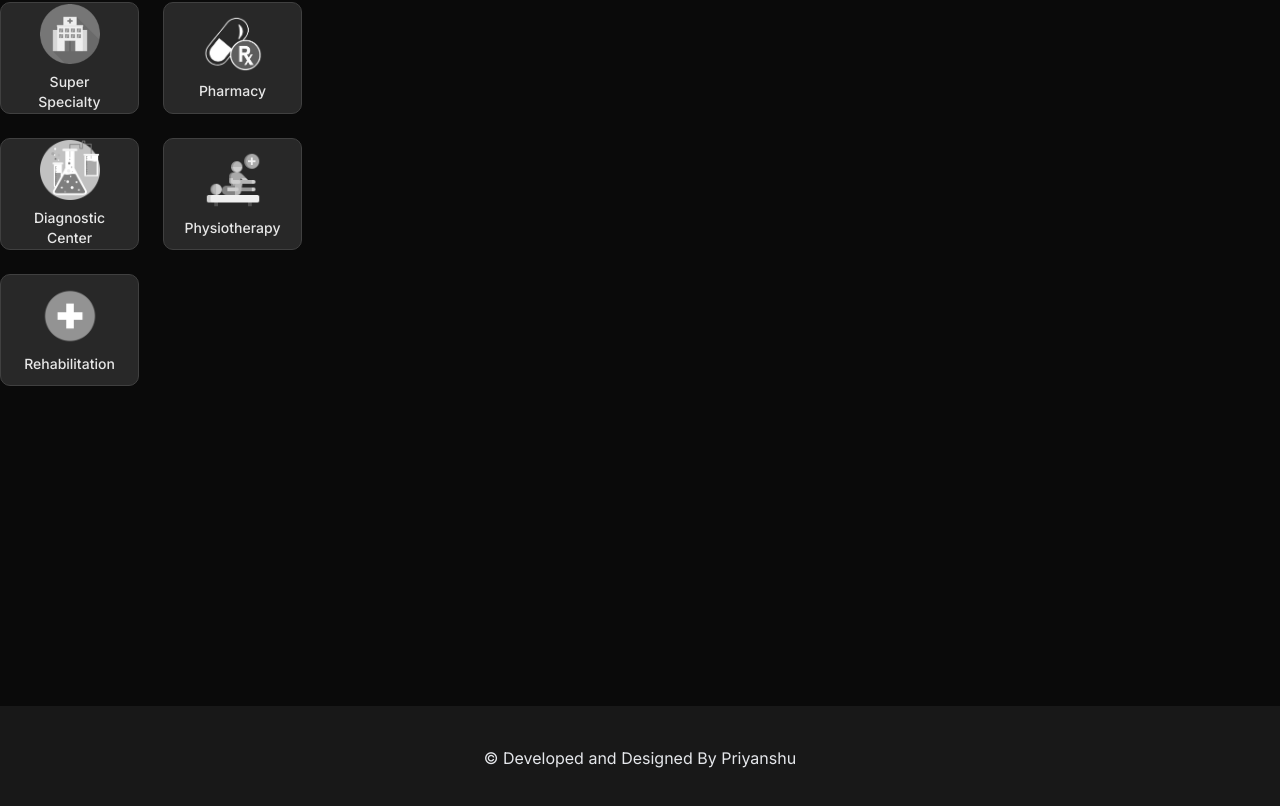
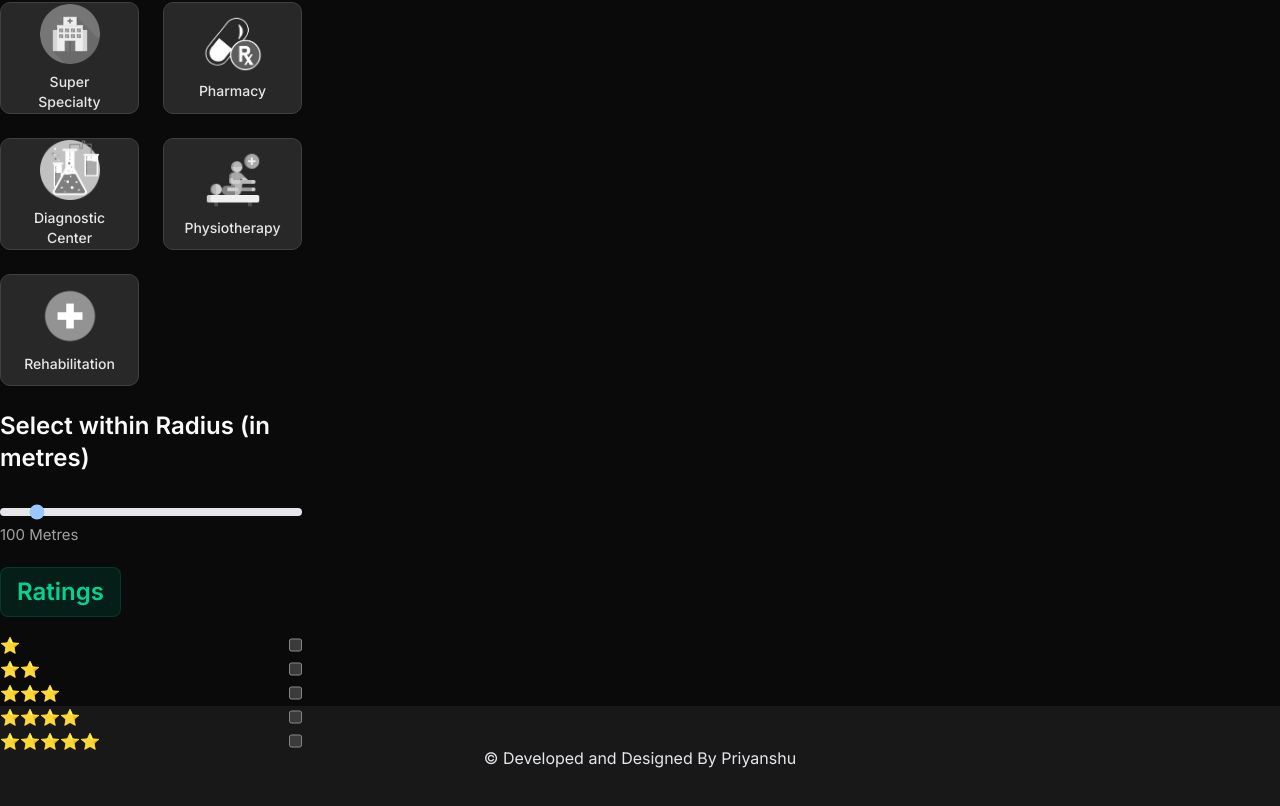
Before and after one commit to priyanshu09102003/MediCure, a Next.js app: page /hospital-locator in a window 1280 px wide. Shown: the part 434-1240 px from the top of the page. Built offline with nearby package versions, Linux system fonts and the light colour scheme; no server answers.

Commit message:
Medical facilites

```diff
--- a/app/(main)/hospital-locator/_components/RangeSelector.jsx
+++ b/app/(main)/hospital-locator/_components/RangeSelector.jsx
@@ -1,9 +1,23 @@
-import React from 'react'
+"use client";
+
+import React, { useState } from 'react'
 
 const RangeSelector = () => {
+  const [radius, setRadius] = useState(10);
   return (
-    <div>
+    <div className='mt-6'>
+      <h2 className='font-semibold text-2xl mb-6'>Select within Radius (in metres)</h2>
 
+      <input type="range"
+      className='w-full h-2 bg-gray-200 rounded-lg appearance-none cursor-pointer'
+      min="0"
+      max="100"
+      step="10"
+      onChange={(e) => setRadius(e.target.value)}
+      defaultValue={radius}
+      />
+
+      <label className='text-muted-foreground text-[15px]'>{radius*10} Metres</label>
     </div>
   )
 }
--- /dev/null
+++ b/app/(main)/hospital-locator/_components/SelectRating.jsx
@@ -0,0 +1,25 @@
+import React from 'react'
+import { Badge } from '@/components/ui/badge'
+import Data from '../_data/Data'
+
+const SelectRating = () => {
+  return (
+    <div className='mt-5'>
+      <Badge variant="outline" className="bg-emerald-900/30 border-emerald-700/30 px-4 py-2 text-emerald-400 text-sm font-medium">
+        <h3 className='text-2xl font-semibold'> Ratings
+        </h3>
+      </Badge>
+
+       <div className='mt-4'>
+            {Data.ratingList.map((item) => (
+                <div className='flex justify-between'>
+                    <label>{item.icon}</label>
+                    <input type="checkbox" />
+                </div>
+            ))}
+        </div>
+    </div>
+  )
+}
+
+export default SelectRating
--- a/app/(main)/hospital-locator/page.jsx
+++ b/app/(main)/hospital-locator/page.jsx
@@ -2,6 +2,8 @@ import PageHeader from '@/components/page-header';
 import { MapIcon } from 'lucide-react';
 import React from 'react'
 import CategoryList from './_components/categoryList';
+import RangeSelector from './_components/RangeSelector';
+import SelectRating from './_components/SelectRating';
 
 const HospitalLocatorPage = () => {
   return (
@@ -20,6 +22,8 @@ const HospitalLocatorPage = () => {
 
           <div className='col-span-1'>
             <CategoryList />
+            <RangeSelector />
+            <SelectRating />
           </div>
           {/* Realtime-Map */}
           <div className='col-span-3'>
@@ -32,6 +36,8 @@ const HospitalLocatorPage = () => {
           {/* Categories Section */}
           <div>
             <CategoryList />
+            <RangeSelector />
+            <SelectRating />
           </div>
 
           {/* Map Section */}
```
